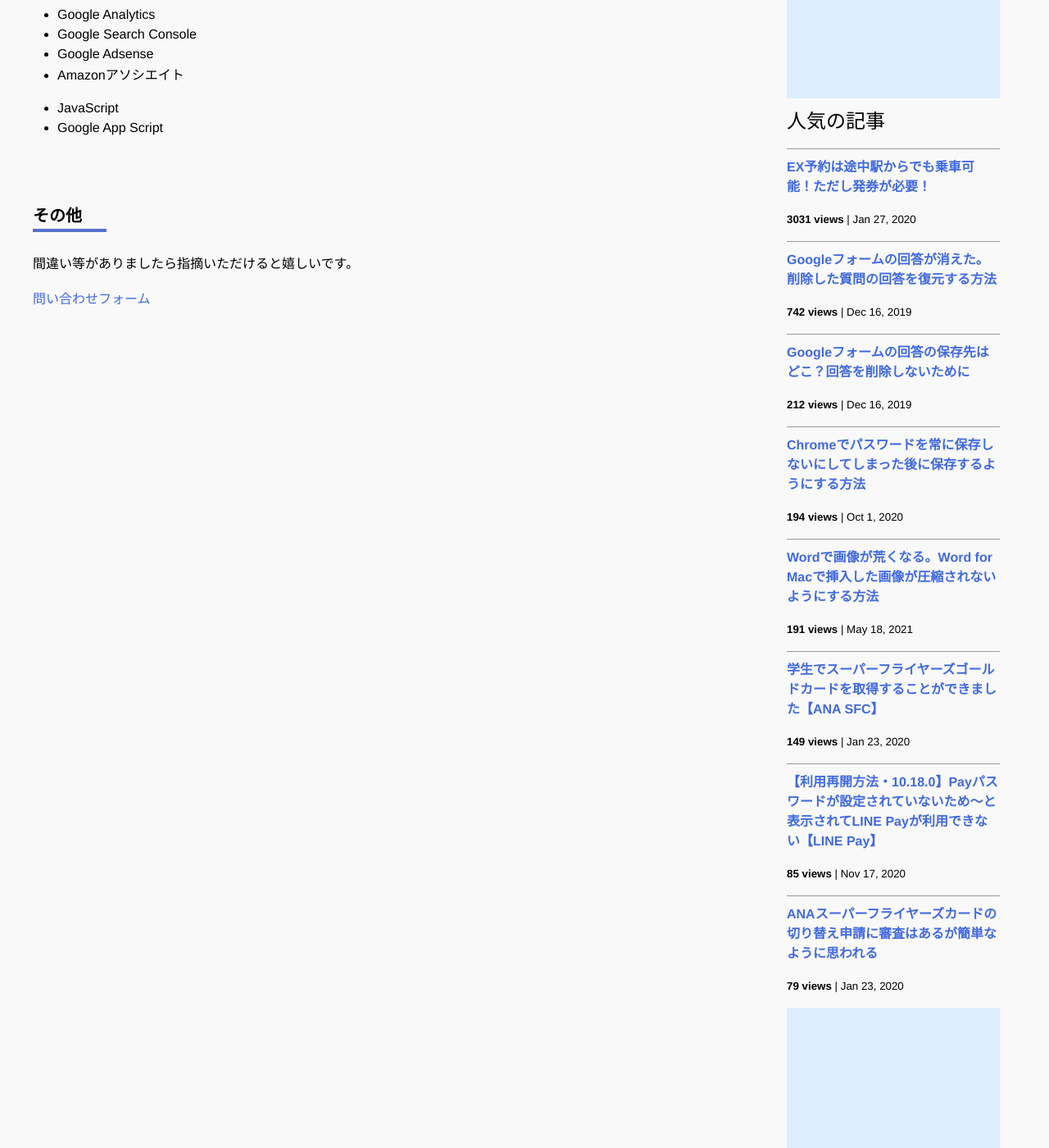
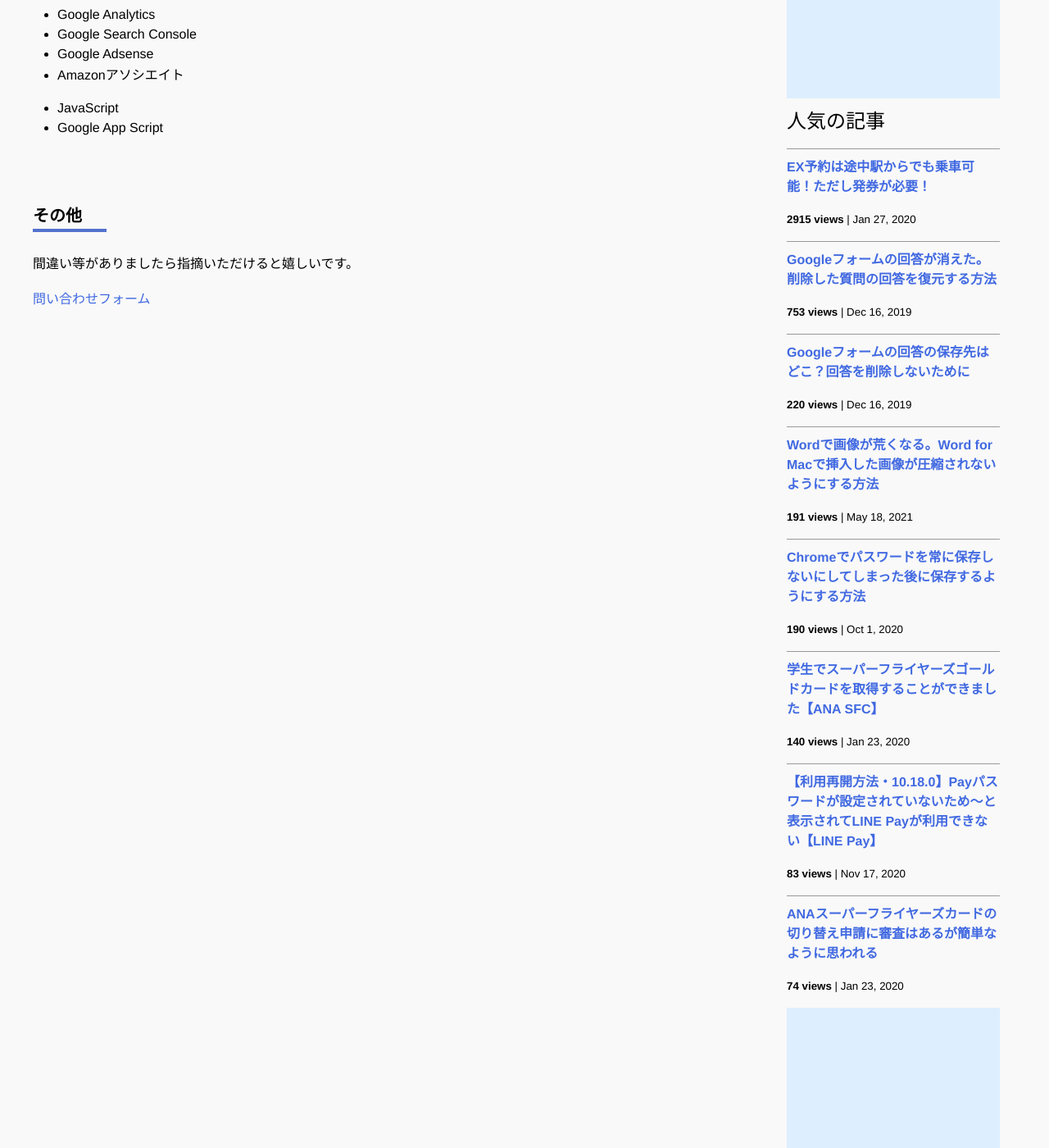
Before and after one commit to iwanaminami/shoyaiwaname, a Jekyll site: the page built from about.markdown, in a window 1280 px wide and 1400 px high, scrolled down 693 px. Shown: the whole window at 82% size. Built offline with Jekyll 4.4.1, drawn with Linux system fonts in a browser that asks for light colours; nearby versions of some CDN libraries; comment, search, counter and statistics services are not loaded.

Commit message:
a new commit message

```diff
--- a/_data/popularposts.yml
+++ b/_data/popularposts.yml
@@ -1,17 +1,17 @@
 side:
-  - view: 3031
+  - view: 2915
     url: /2020/01/27/ex-rideontheway.html
-  - view: 742
+  - view: 753
     url: /2019/12/16/restore-googleform.html
-  - view: 212
+  - view: 220
     url: /2019/12/16/googleform-answers.html
-  - view: 194
-    url: /2020/10/01/googlepassword.html
   - view: 191
     url: /2021/05/18/image-compression-word.html
-  - view: 149
+  - view: 190
+    url: /2020/10/01/googlepassword.html
+  - view: 140
     url: /2020/01/23/sfcgold.html
-  - view: 85
+  - view: 83
     url: /2020/11/17/linepay.html
-  - view: 79
+  - view: 74
     url: /2020/01/23/sfc-judge.html
```
